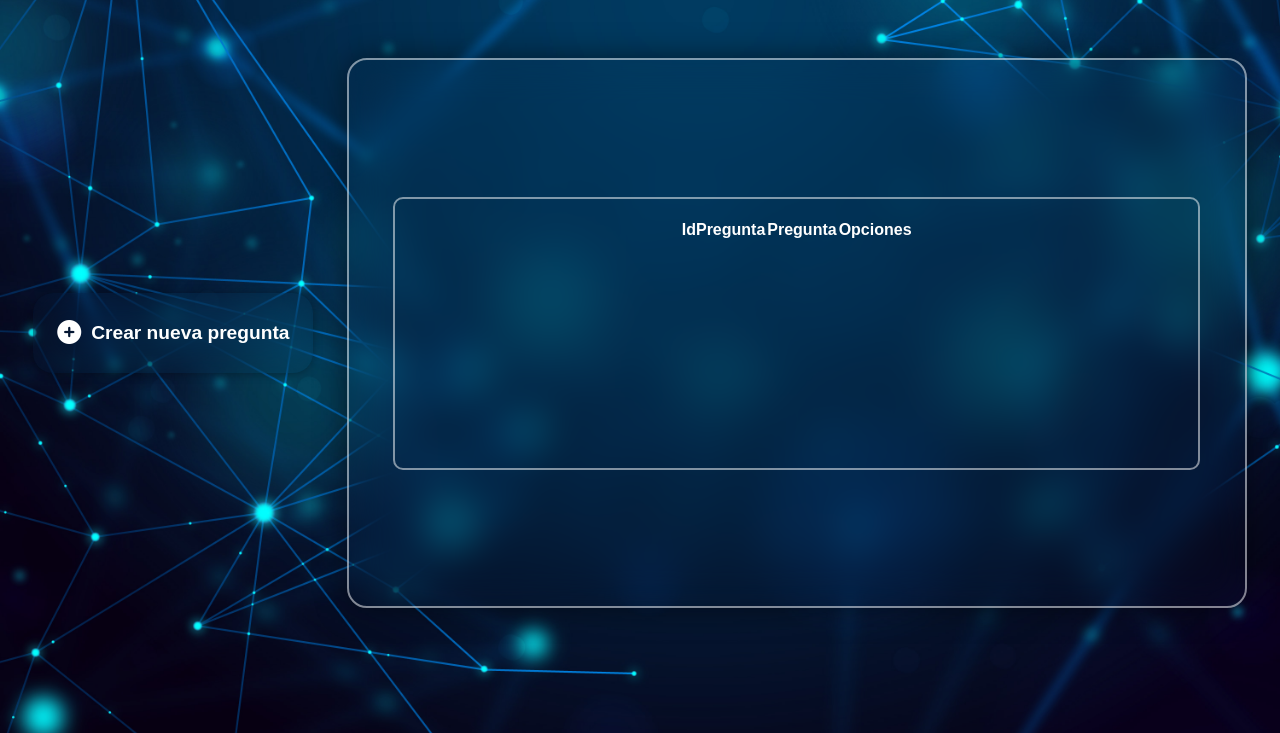
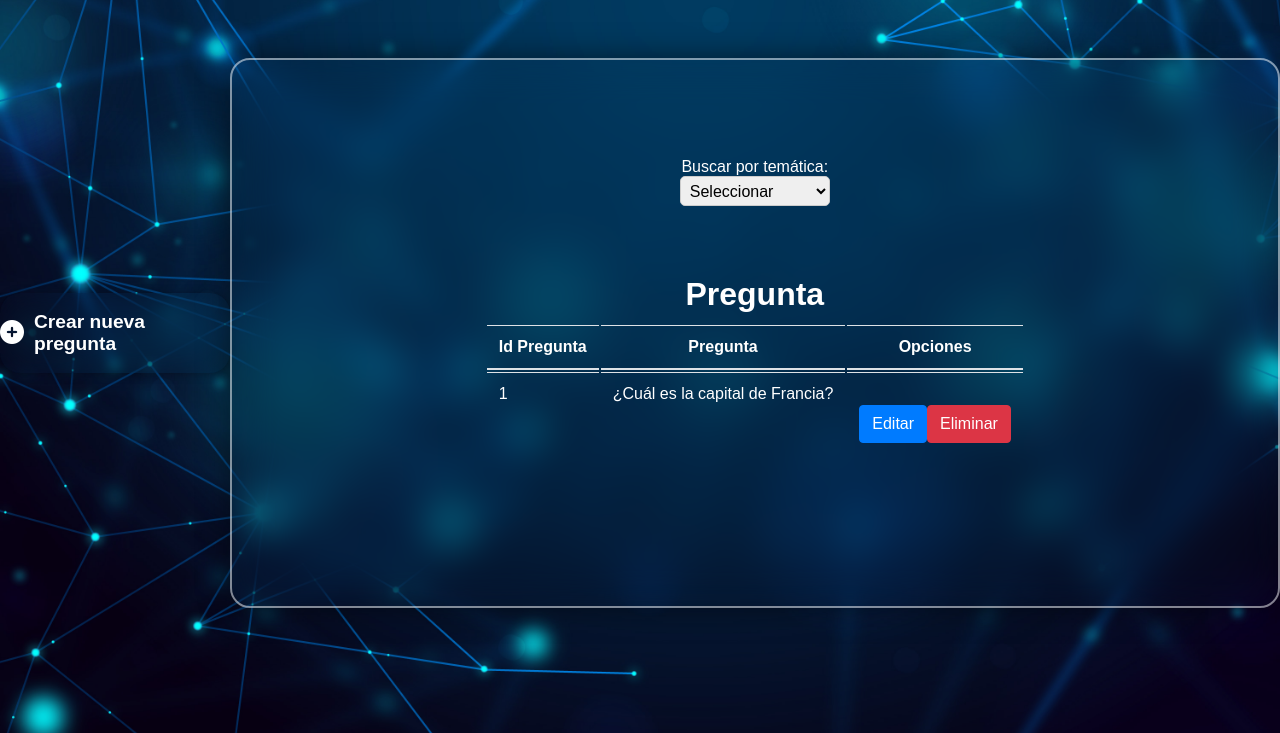
Before and after one commit to MartinCantillo/Juego-Pep, a Flask app: page /crearpreguntas in a window 1280 px wide. Shown: the part 67-800 px from the top of the page. Run offline with Flask 3, Linux system fonts and the light colour scheme; data that the repository does not hold is empty.

Commit message:
agg tabla de mostrar preguntas

```diff
--- a/config/static/css/crearpreguntas.css
+++ b/config/static/css/crearpreguntas.css
@@ -62,105 +62,88 @@ body {
 }
 
 .preguntas-creadas {
-    width: 95%;
+    width: 100%;
     height: 550px;
-    max-width: 900px;
+    max-width: 1280px;
     background: transparent;
     border: 2px solid rgba(255, 255, 255, .5);
     border-radius: 20px;
     backdrop-filter: blur(20px);
     box-shadow: 0 0px 30px rgba(0, 0, 0, .5);
     display: flex;
+    flex-direction: column;
     justify-content: center;
     align-items: center;
+    overflow: scroll;
+    overflow-x: hidden;
+    color: #fff;
 }
 
 .content-pregunta {
-    width: 90%;
+    width: 70%;
     height: 50%;
     background-color: transparent;
-    border: 2px solid rgba(255, 255, 255, .5);
-    border-radius: 10px;
     padding: 20px;
     display: flex;
     flex-direction: column;
     align-items: center;
     color: #fff;
+    margin-top: 30px;
 }
 
-.head-content-pregunta {
-    display: flex;
-    align-items: flex-start;
-    justify-content: space-between;
+.table {
     width: 100%;
-    margin-bottom: 20px;
+    margin-bottom: 1rem;
+    color: #fff;
 }
 
-.btnEditar {
-    display: none;
-    position: relative;
-    color: #fff;
-    font-size: 1.5rem;
-    cursor: pointer;
-    border: 1px solid rgba(255, 255, 255, .1);
-    border-radius: 10px;
+.table th,
+.table td {
+    padding: 0.75rem;
+    vertical-align: top;
+    border-top: 1px solid #dee2e6;
 }
 
-.btnEditar .edit-bttn{
-    background-color: transparent;
-    border: none;
-    text-align: center;
-    padding: 5px;
-    color: #0d0d0d;
-    cursor: pointer;
+.table thead th {
+    vertical-align: bottom;
+    border-bottom: 2px solid #dee2e6;
 }
 
-.content-pregunta:hover .btnEditar {
-    display: block;
+.table tbody + tbody {
+    border-top: 2px solid #dee2e6;
 }
 
-.puntos {
-    display: flex;
-    align-items: center;
+.btn {
+    display: inline-block;
+    font-weight: 400;
+    color: #212529;
+    text-align: center;
+    vertical-align: middle;
+    -webkit-user-select: none;
+    -moz-user-select: none;
+    -ms-user-select: none;
+    user-select: none;
+    background-color: transparent;
+    border: 1px solid transparent;
+    padding: 0.375rem 0.75rem;
+    font-size: 1rem;
+    line-height: 1.5;
+    border-radius: 0.25rem;
+    transition: color 0.15s ease-in-out, background-color 0.15s ease-in-out,
+        border-color 0.15s ease-in-out, box-shadow 0.15s ease-in-out;
 }
 
-.enunciado {
-    text-align: center;
-    margin-bottom: 20px;
+.btn-primary {
+    color: #fff;
+    background-color: #007bff;
+    border-color: #007bff;
 }
 
-h4 {
-    font-size: 14px;
-    text-align: left;
-    margin-bottom: 10px;
-
+.btn-danger {
+    color: #fff;
+    background-color: #dc3545;
+    border-color: #dc3545;
 }
-
-.body-content-pregunta {
-    display: grid;
-    grid-template-columns: repeat(2, 1fr);
-    grid-template-rows: repeat(2, auto);
-    gap: 10px;
-}
-
-.opcResp1,
-.opcResp2,
-.opcResp3,
-.opcResp4 {
-    display: flex;
-    align-items: center;
-}
-
-.opcResp1::before,
-.opcResp2::before,
-.opcResp3::before,
-.opcResp4::before {
-    content: "\2022";
-    /* Código para el carácter de bullet (•) */
-    font-size: 16px;
-    margin-right: 5px;
-}
-
 
 .contenedor {
     position: relative;
--- a/config/templates/crearpreguntas.html
+++ b/config/templates/crearpreguntas.html
@@ -19,20 +19,84 @@
   <h3>Crear nueva pregunta</h3>
 </div>
 <div class="preguntas-creadas" id="preguntas-creadas">
+    <span class="item-label">Buscar por temática:</span>
+      <select class="footer-item-select" id="selTematicas">
+        <option value="Seleccionar">Seleccionar</option>
+    </select>
     <div class="content-pregunta">
         <div>
+          <h2>Pregunta</h2>
           <table class="table table-hover">
             <thead>
               <tr>
-                <th scope="col">IdPregunta</th>
+                <th scope="col">Id Pregunta</th>
                 <th scope="col">Pregunta</th>
                 <th scope="col">Opciones</th>
               </tr>
             </thead>
-            <tbody id="listapreguntas">
+            <tbody id="listapreguntas0">
 
             </tbody>
           </table>
+          <br/>
+          <!--
+          <h2>Respueta 1</h2>
+          <table class="table table-hover">
+            <thead>
+              <tr>
+                <th scope="col">Id Respuesta</th>
+                <th scope="col">Respuesta</th>
+                <th scope="col">Opciones</th>
+              </tr>
+            </thead>
+            <tbody id="listapreguntas1">
+
+            </tbody>
+          </table>
+          <br/>
+          <h2>Respueta 2</h2>
+          <table class="table table-hover">
+            <thead>
+              <tr>
+                <th scope="col">Id Respuesta</th>
+                <th scope="col">Respuesta</th>
+                <th scope="col">Opciones</th>
+              </tr>
+            </thead>
+            <tbody id="listapreguntas2">
+
+            </tbody>
+          </table>
+          <br/>
+          <h2>Respueta 3</h2>
+          <table class="table table-hover">
+            <thead>
+              <tr>
+                <th scope="col">Id Respuesta</th>
+                <th scope="col">Respuesta</th>
+                <th scope="col">Opciones</th>
+              </tr>
+            </thead>
+            <tbody id="listapreguntas3">
+
+            </tbody>
+          </table>
+          <br/>
+          <h2>Respueta 4</h2>
+          <table class="table table-hover">
+            <thead>
+              <tr>
+                <th scope="col">Id Respuesta</th>
+                <th scope="col">Respuesta</th>
+                <th scope="col">Opciones</th>
+              </tr>
+            </thead>
+            <tbody id="listapreguntas4">
+
+            </tbody>
+          </table>
+          -->
+
         </div>
     </div>
 </div>
@@ -134,6 +198,7 @@
 </div>
 {% endblock %}
 
+
 <!-- Aquí se define la parte del js-->
 {% block scripts %}
 <script>
@@ -146,4 +211,92 @@
     respuestaCorrecta();
   });
 </script>
+<script src="https://code.jquery.com/jquery-3.6.0.min.js"></script>
+<script>
+  $(document).ready(function() {
+      // Agregar filas de ejemplo para visualizar la tabla
+      var listaPreguntas0 = $("#listapreguntas0");
+      var listaPreguntas1 = $("#listapreguntas1");
+      var listaPreguntas2 = $("#listapreguntas2");
+      var listaPreguntas3 = $("#listapreguntas3");
+      var listaPreguntas4 = $("#listapreguntas4");
+      // Ejemplo de fila con botones de eliminar y editar
+      var filaEjemplo0 = $("<tr>").append(
+          $("<td>").text("1"),
+          $("<td>").text("¿Cuál es la capital de Francia?"),
+          $("<td>").append(
+              $("<button>").text("Editar").addClass("btn btn-primary").click(function() {
+                  editarPregunta(1);
+              }),
+              $("<button>").text("Eliminar").addClass("btn btn-danger").click(function() {
+                  eliminarPregunta(1);
+              })
+          )
+      );
+
+      listaPreguntas0.append(filaEjemplo0);
+/*
+      var filaEjemplo1 = $("<tr>").append(
+          $("<td>").text("1"),
+          $("<td>").text("La capital de Francia es París."),
+          $("<td>").append(
+              $("<button>").text("Editar").addClass("btn btn-primary").click(function() {
+                  editarPregunta(1);
+              }),
+              $("<button>").text("Eliminar").addClass("btn btn-danger").click(function() {
+                  eliminarPregunta(1);
+              })
+          )
+      );
+
+      listaPreguntas1.append(filaEjemplo1);
+
+      var filaEjemplo2 = $("<tr>").append(
+          $("<td>").text("1"),
+          $("<td>").text("La capital de Francia es París."),
+          $("<td>").append(
+              $("<button>").text("Editar").addClass("btn btn-primary").click(function() {
+                  editarPregunta(1);
+              }),
+              $("<button>").text("Eliminar").addClass("btn btn-danger").click(function() {
+                  eliminarPregunta(1);
+              })
+          )
+      );
+
+      listaPreguntas2.append(filaEjemplo2);
+
+      var filaEjemplo3 = $("<tr>").append(
+          $("<td>").text("1"),
+          $("<td>").text("La capital de Francia es París."),
+          $("<td>").append(
+              $("<button>").text("Editar").addClass("btn btn-primary").click(function() {
+                  editarPregunta(1);
+              }),
+              $("<button>").text("Eliminar").addClass("btn btn-danger").click(function() {
+                  eliminarPregunta(1);
+              })
+          )
+      );
+
+      listaPreguntas3.append(filaEjemplo3);
+
+      var filaEjemplo4 = $("<tr>").append(
+          $("<td>").text("1"),
+          $("<td>").text("La capital de Francia es París."),
+          $("<td>").append(
+              $("<button>").text("Editar").addClass("btn btn-primary").click(function() {
+                  editarPregunta(1);
+              }),
+              $("<button>").text("Eliminar").addClass("btn btn-danger").click(function() {
+                  eliminarPregunta(1);
+              })
+          )
+      );
+
+      listaPreguntas4.append(filaEjemplo4);
+  */
+
+  });
+</script>
 {% endblock %}
--- a/config/templates/layout.html
+++ b/config/templates/layout.html
@@ -58,6 +58,7 @@
     <script src='/static/js/crearpreguntas.js'></script>
     <script src='/static/js/creadospormi.js'></script>
     <script src="https://unpkg.com/axios/dist/axios.min.js"></script>
+
 </body>
 
 </html>
```
